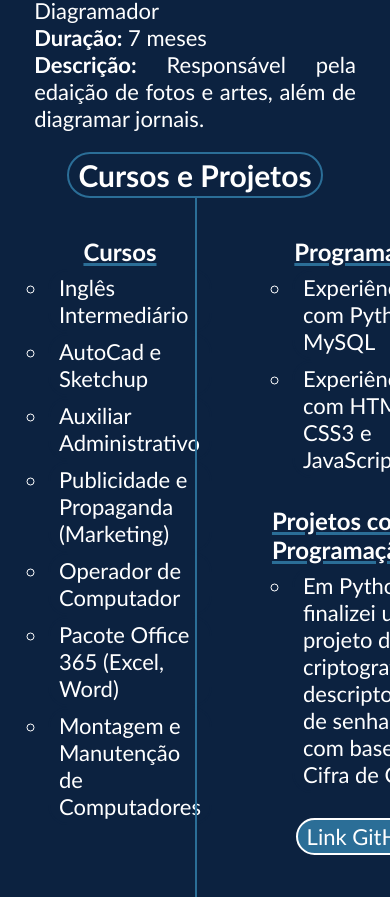
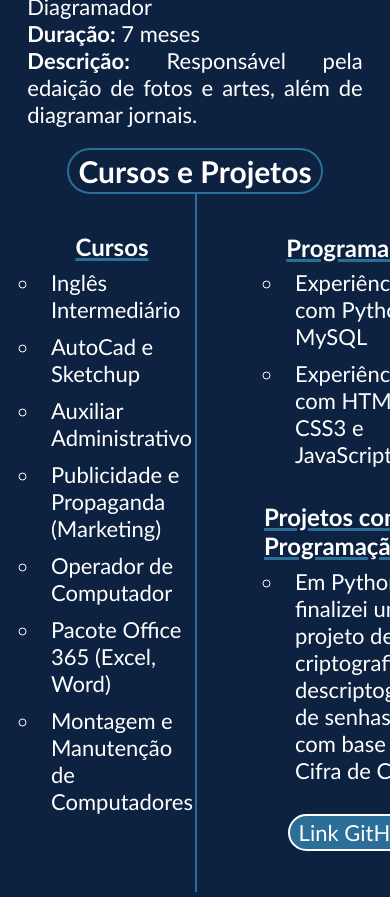
Before and after one commit to twledo/portfolio-, a plain HTML site: page index.html in a window 390 px wide. Shown: the part 1631-2528 px from the top of the page. Drawn offline with Linux system fonts and the light colour scheme.

Commit message:
Update style.css

```diff
--- a/style.css
+++ b/style.css
@@ -323,16 +323,18 @@
     }
 }
 
-@media (max-width: 576px) {
+@media (max-width: 396px) {
     html {
         scroll-behavior: smooth;
+        max-width: 396px;
     }
 
     body {
-        background-color: var(--background-color);
+        background-color : var(--background-color);
         font-family: 'Gill Sans', 'Gill Sans MT', Calibri, 'Trebuchet MS', sans-serif;
+        margin: 0;
         margin-bottom: 50px;
-        max-width: 500px;
+        max-width: 396px;
     }
 
     header {
```
